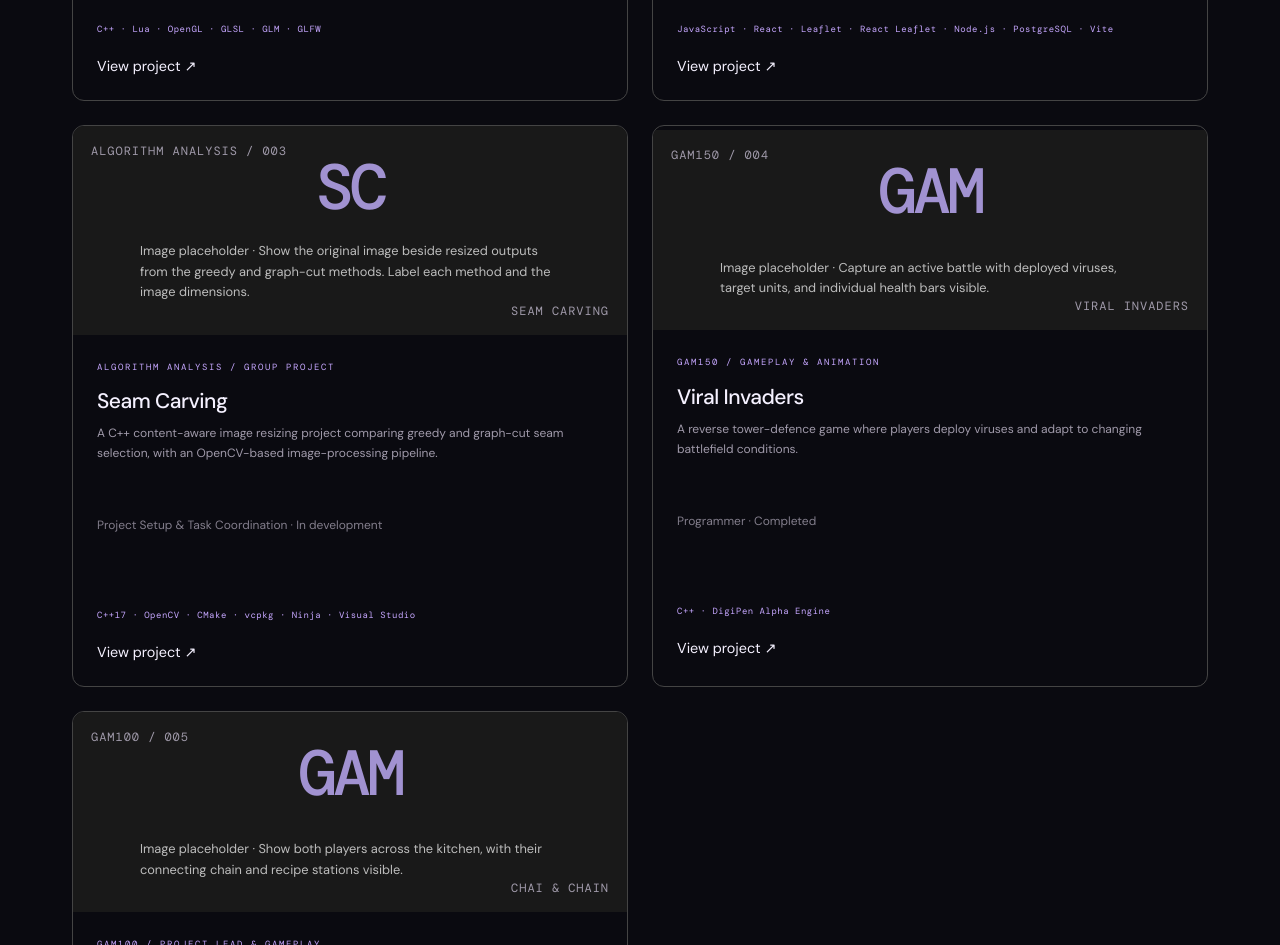
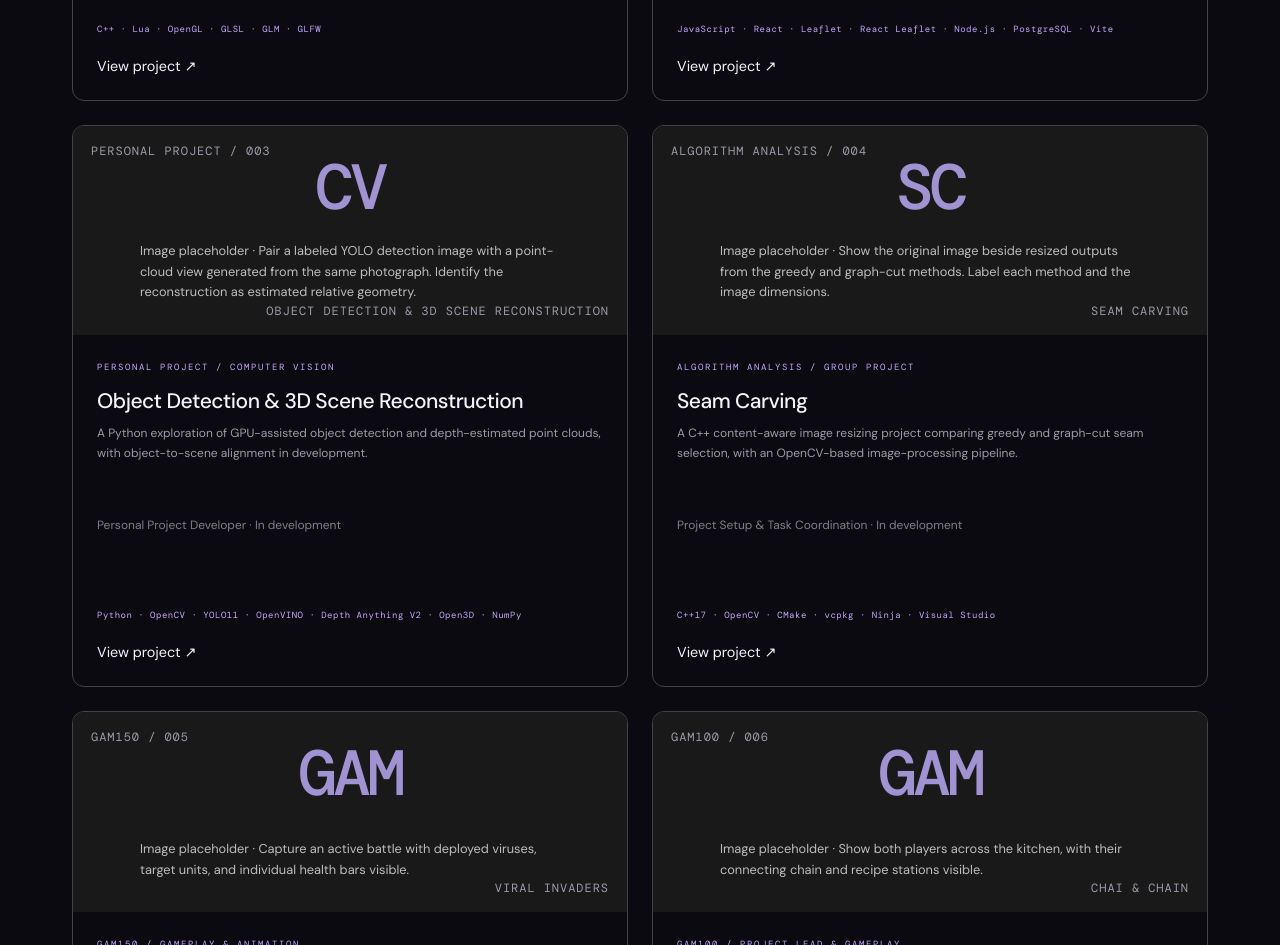
Before and after one commit to alyssa-alejandro/my-portfolio, a React (Vite) app: page /work in a window 1280 px wide. Shown: the part 1040-1985 px from the top of the page. Built offline with nearby package versions, Linux system fonts and the light colour scheme.

Commit message:
python 3d object detection

```diff
--- /dev/null
+++ b/src/data/projects/Python3DVision_Personal.js
@@ -0,0 +1,28 @@
+/** @type {import('./index').Project} */
+const project = {
+  id: 'python-3d-vision', category: 'PERSONAL PROJECT / COMPUTER VISION', title: 'Object Detection & 3D Scene Reconstruction',
+  description: 'A Python exploration of GPU-assisted object detection and depth-estimated point clouds, with object-to-scene alignment in development.',
+  role: 'Personal Project Developer', team: 'Independent project', status: 'In development',
+  technologies: 'Python · OpenCV · YOLO11 · OpenVINO · Depth Anything V2 · Open3D · NumPy',
+  cover: 'Pair a labeled YOLO detection image with a point-cloud view generated from the same photograph. Identify the reconstruction as estimated relative geometry.',
+  overview: 'This personal project explores how 2D object detection and monocular depth estimation can support a 3D scene visualisation. I use pretrained YOLO11 for detection, Depth Anything V2 for relative depth, and Open3D for coloured point clouds. Separate scripts handle live webcam detection, still-image reconstruction, and experimental object markers. Bringing these parts into a consistent pipeline is ongoing.',
+  contributions: [
+    'Live object detection — Built a webcam loop with OpenCV and pretrained YOLO11, using an OpenVINO model targeting an Intel GPU. The preview displays detection boxes and a frame-rate overlay.',
+    'Depth-to-point-cloud processing — Used pretrained Depth Anything V2 predictions, converted relative depth into pseudo-distance, and projected image pixels into a coloured point cloud using approximate camera parameters.',
+    'Point-cloud reduction and export — Added voxel-grid downsampling and exported dense and reduced point clouds as PLY files for Open3D inspection.',
+    'Experimental object localisation — Combined detection-box centres with median depth samples to estimate marker positions. Added red markers and fixed-size green boxes as visual aids; alignment testing remains ongoing.',
+    'Inference benchmarking — Wrote an OpenVINO benchmark with warm-up runs and repeated timed inference to explore device performance. No measured speedup is claimed here.',
+  ],
+  spotlight: {
+    title: 'Keeping detections and reconstructed geometry consistent',
+    approach: 'The detection and reconstruction scripts must use the same image, pixel dimensions, depth conversion, and projection convention for markers to align. The point-cloud script resizes depth predictions to the image dimensions and projects pixels using approximate intrinsics. The marker script samples median depth around detection centres. Integration testing is still addressing input-image consistency, depth-map alignment, and scene visibility.',
+    takeaway: 'I am learning how pretrained vision models connect to geometric processing and interactive visualisation. Monocular relative depth and approximate camera parameters produce illustrative geometry rather than calibrated physical distances. The fixed-size object boxes are display aids rather than recovered object dimensions.',
+  },
+  media: [
+    { kind: 'Video', title: 'Live detection demonstration', brief: 'Record 15–30 seconds of the existing webcam detection preview with labels, bounding boxes, and the FPS overlay. State the device and model used. Keep this demonstration distinct from the still-image 3D experiments.' },
+    { kind: 'Image', title: 'Image, depth, and point cloud', brief: 'Show the same source photograph, its relative-depth visualisation, and its coloured point cloud side by side. Add dense and downsampled point counts from an actual run. Label the geometry as uncalibrated.' },
+    { kind: 'Video', title: 'Object alignment experiment', brief: 'Once alignment works, orbit the point cloud with the red object markers and green boxes visible. Show the matching detection image and explain that the boxes use fixed dimensions. Until then, label this experiment as in development.' },
+  ],
+};
+
+export default project;
--- a/src/data/projects/index.ts
+++ b/src/data/projects/index.ts
@@ -1,3 +1,4 @@
+import pythonVision from './Python3DVision_Personal.js';
 import cprex from './CPRex_Hardware.js';
 import communityCabinet from './SmartCommunityCabinet_FYP.js';
 import seamCarving from './SeamCarving_AlgorithmAnalysis.js';
@@ -25,7 +26,7 @@ export interface Project {
 }
 
 
-export const projects: Project[] = [project0, project1, seamCarving, project2, project3];
+export const projects: Project[] = [project0, project1, pythonVision, seamCarving, project2, project3];
 
 
 export const hardwareProjects: Project[] = [cprex, communityCabinet];
--- a/src/pages/Work.tsx
+++ b/src/pages/Work.tsx
@@ -41,7 +41,7 @@ export default function Work() {
                 </span>
                 <div className="work-series-mark">
                   {project.id === "gam200" ? "OOM" :
-                   project.id === "gam300" ? "EV" : project.id === "seam-carving" ? "SC" :
+                   project.id === "gam300" ? "EV" : project.id === "seam-carving" ? "SC" : project.id === "python-3d-vision" ? "CV" :
                    project.id === "cprex" ? "CPR" : project.id === "community-cabinet" ? "IoT" : "GAM"}
                 </div>
                 <span className="card-media-brief">Image placeholder · {project.cover}</span><span className="visual-caption">
```
Also changed, not shown: 1 other file (tests, documents, lock files or other folders).
